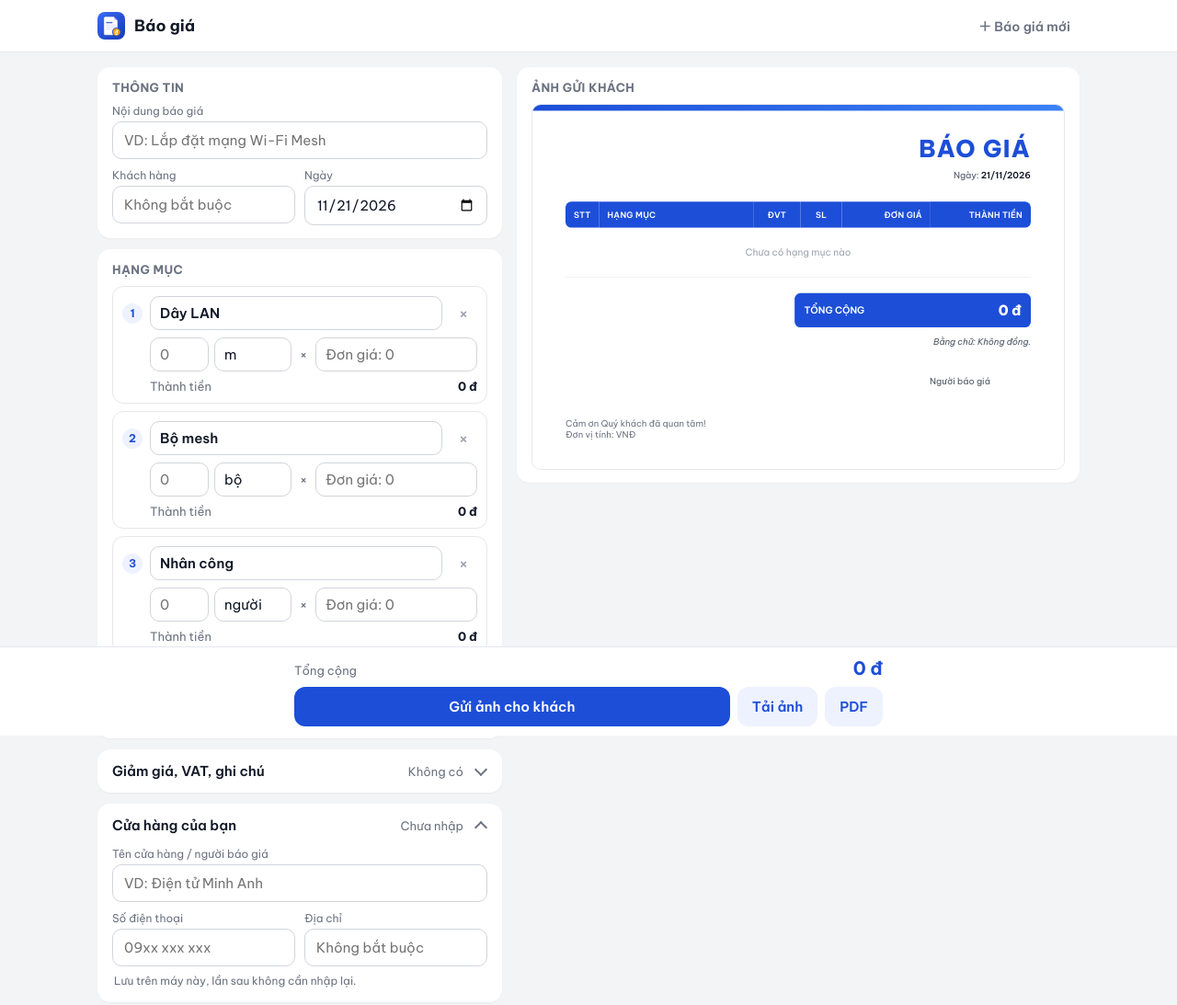
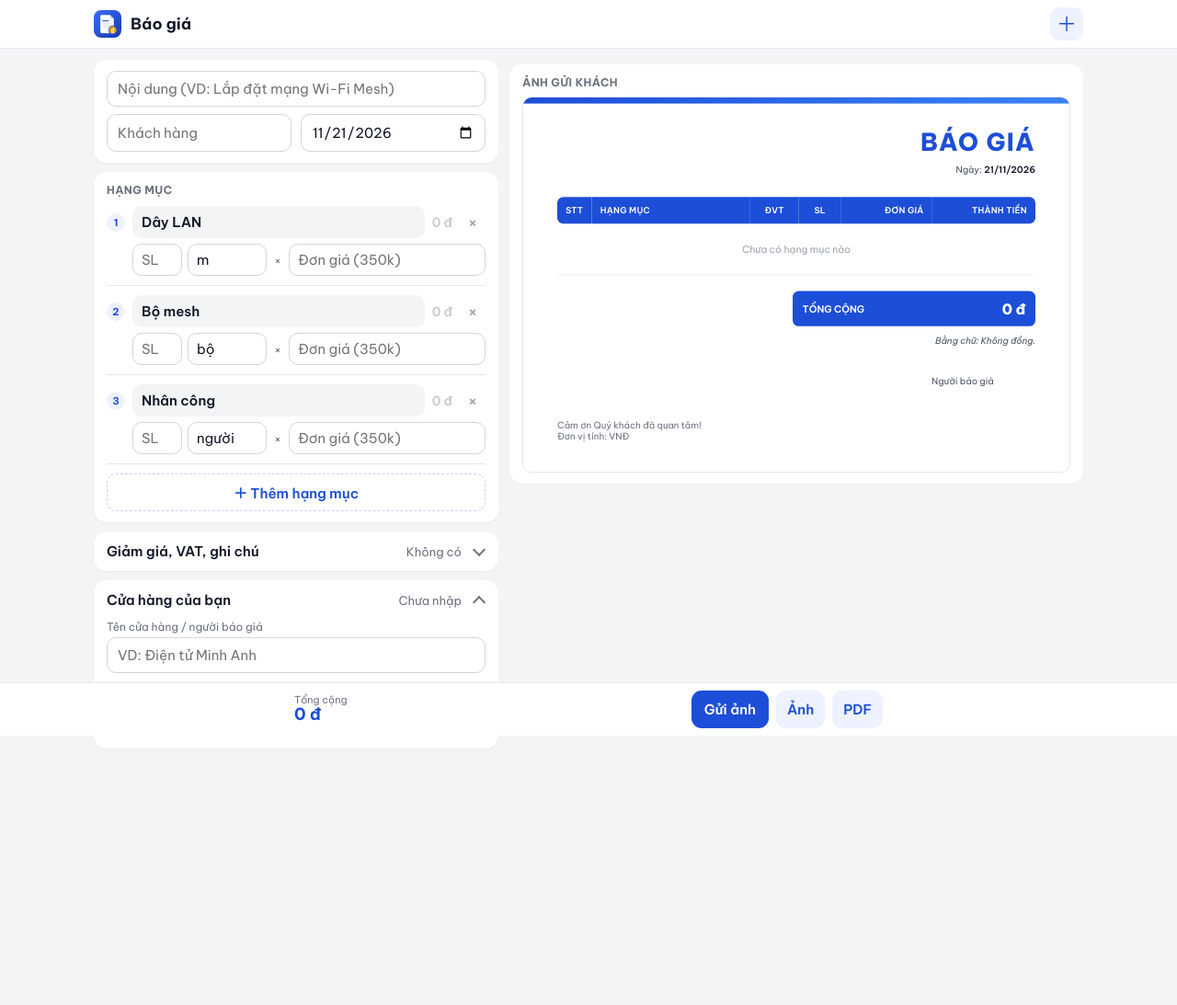
Before and after one commit to iamboo98/Baogia, a plain HTML site: page index.html in a window 1280 px wide. Shown: the whole page at 92% size. After the commit the page ends 910 px from the top, so only its background shows below. Drawn offline with nearby package versions, Linux system fonts and the light colour scheme.

Commit message:
Làm gọn giao diện: thanh trên/dưới 1 dòng, hạng mục 2 dòng
Co-Authored-By: Claude Opus 5.5 <noreply@anthropic.com>
Claude-Session: https://claude.ai/code/session_01GEtvhEeSeN4dD1XG6pFnS9

```diff
--- a/index.html
+++ b/index.html
@@ -22,38 +22,39 @@
   }
   *{box-sizing:border-box;-webkit-tap-highlight-color:transparent}
   html,body{margin:0}
-  body{font-family:'Be Vietnam Pro',system-ui,-apple-system,'Segoe UI',Roboto,sans-serif;background:var(--bg);color:var(--text);font-size:15px;padding-bottom:calc(132px + env(safe-area-inset-bottom))}
+  body{font-family:'Be Vietnam Pro',system-ui,-apple-system,'Segoe UI',Roboto,sans-serif;background:var(--bg);color:var(--text);font-size:15px;padding-bottom:calc(84px + env(safe-area-inset-bottom))}
   button{font:inherit;cursor:pointer}
 
-  /* ---------- Thanh trên ---------- */
+  /* ---------- Thanh trên (1 dòng) ---------- */
   .topbar{position:sticky;top:0;z-index:10;background:#fff;border-bottom:1px solid var(--line)}
-  .topbar .in{max-width:1100px;margin:0 auto;padding:10px 16px;display:flex;align-items:center;gap:10px}
-  .topbar img{width:30px;height:30px;border-radius:8px}
-  .topbar h1{margin:0;font-size:17px;font-weight:700;color:var(--ink);flex:1}
-  .icon-btn{border:0;background:none;color:var(--muted);font-size:14px;font-weight:600;padding:8px 10px;border-radius:8px}
-  .icon-btn:hover{background:var(--bg)}
-  .tabs{display:flex;gap:4px;margin:0 16px 10px;padding:4px;background:var(--bg);border-radius:10px}
-  .tabs button{flex:1;border:0;background:none;padding:8px;border-radius:8px;font-weight:600;color:var(--muted)}
+  .topbar .in{max-width:1100px;margin:0 auto;padding:8px 12px;display:flex;align-items:center;gap:10px}
+  .topbar img{width:30px;height:30px;border-radius:8px;flex:none}
+  .topbar h1{margin:0;font-size:17px;font-weight:700;color:var(--ink)}
+  .tabs{flex:1;display:flex;gap:2px;padding:3px;background:var(--bg);border-radius:10px;max-width:260px;margin-left:auto}
+  .tabs button{flex:1;border:0;background:none;padding:7px 6px;border-radius:8px;font-weight:600;font-size:14px;color:var(--muted)}
   .tabs button.on{background:#fff;color:var(--ink);box-shadow:0 1px 2px rgba(0,0,0,.08)}
+  .icon-btn{flex:none;border:0;background:var(--blue-soft);color:var(--blue);font-size:22px;line-height:1;width:36px;height:36px;border-radius:10px;display:grid;place-items:center}
+  @media(max-width:959px){ .topbar h1{display:none} }
 
   /* ---------- Bố cục ---------- */
-  main{max-width:1100px;margin:0 auto;padding:16px;display:grid;grid-template-columns:minmax(0,1fr);gap:16px}
-  .col{min-width:0;display:grid;grid-template-columns:minmax(0,1fr);gap:12px;align-content:start}
+  main{max-width:1100px;margin:0 auto;padding:12px;display:grid;grid-template-columns:minmax(0,1fr);gap:12px}
+  .col{min-width:0;display:grid;grid-template-columns:minmax(0,1fr);gap:10px;align-content:start}
   @media(max-width:959px){ body[data-tab="edit"] .preview-col, body[data-tab="preview"] .editor-col{display:none} }
   @media(min-width:960px){
     .tabs{display:none}
+    .icon-btn{margin-left:auto}
     main{grid-template-columns:440px minmax(0,1fr);align-items:start}
     .preview-col{position:sticky;top:70px}
   }
 
-  .card{background:#fff;border-radius:var(--radius);padding:14px 16px;box-shadow:0 1px 2px rgba(0,0,0,.04)}
-  .sec-title{display:flex;align-items:center;justify-content:space-between;margin:0 0 10px;font-size:13px;font-weight:700;color:var(--muted);text-transform:uppercase;letter-spacing:.4px}
+  .card{background:#fff;border-radius:var(--radius);padding:12px 14px;box-shadow:0 1px 2px rgba(0,0,0,.04)}
+  .sec-title{display:flex;align-items:center;justify-content:space-between;margin:0 0 8px;font-size:12px;font-weight:700;color:var(--muted);text-transform:uppercase;letter-spacing:.4px}
 
   /* Ô nhập */
   .field{position:relative}
   .field + .field{margin-top:10px}
   .field label{display:block;font-size:12px;color:var(--muted);margin:0 0 4px}
-  input,textarea{width:100%;font:inherit;padding:10px 12px;border:1px solid #d1d5db;border-radius:10px;background:#fff;color:var(--ink);min-width:0}
+  input,textarea{width:100%;font:inherit;padding:9px 11px;border:1px solid #d1d5db;border-radius:10px;background:#fff;color:var(--ink);min-width:0}
   input:focus,textarea:focus{outline:2px solid var(--blue);outline-offset:-1px;border-color:transparent}
   textarea{resize:vertical;min-height:64px}
   .two{display:grid;grid-template-columns:1fr 1fr;gap:10px}
@@ -61,42 +62,43 @@
 
   /* Phần gấp gọn */
   details.card{padding:0}
-  details summary{list-style:none;display:flex;align-items:center;gap:10px;padding:14px 16px;cursor:pointer}
+  details summary{list-style:none;display:flex;align-items:center;gap:10px;padding:12px 14px;cursor:pointer}
   details summary::-webkit-details-marker{display:none}
   details summary .t{font-weight:600;color:var(--ink)}
   details summary .s{flex:1;font-size:13px;color:var(--muted);text-align:right;white-space:nowrap;overflow:hidden;text-overflow:ellipsis}
   details summary::after{content:'';width:8px;height:8px;border-right:2px solid var(--muted);border-bottom:2px solid var(--muted);transform:rotate(45deg);margin:-4px 2px 0 4px;transition:transform .15s}
   details[open] summary::after{transform:rotate(225deg);margin-top:4px}
-  details .body{padding:0 16px 16px}
+  details .body{padding:0 14px 14px}
 
-  /* Hạng mục */
-  .items{display:grid;gap:8px}
-  .item{border:1px solid var(--line);border-radius:12px;padding:10px;display:grid;gap:8px}
-  .item .r1{display:grid;grid-template-columns:22px minmax(0,1fr) 30px;align-items:center;gap:8px}
-  .item .idx{width:22px;height:22px;border-radius:50%;background:var(--blue-soft);color:var(--blue);font-size:12px;font-weight:700;display:grid;place-items:center}
-  .item .del{border:0;background:none;color:#9ca3af;font-size:20px;line-height:1;width:30px;height:30px;border-radius:8px}
+  /* Hạng mục: 2 dòng / mục */
+  .items{display:grid}
+  .item{display:grid;gap:6px;padding:10px 0;border-bottom:1px solid var(--line)}
+  .item:first-child{padding-top:2px}
+  .item .r1{display:grid;grid-template-columns:20px minmax(0,1fr) auto 28px;align-items:center;gap:8px}
+  .item .idx{width:20px;height:20px;border-radius:50%;background:var(--blue-soft);color:var(--blue);font-size:11px;font-weight:700;display:grid;place-items:center}
+  .item .lt{font-weight:700;color:var(--ink);font-variant-numeric:tabular-nums;font-size:14px;white-space:nowrap}
+  .item .lt.zero{color:#c0c4cc;font-weight:500}
+  .item .del{border:0;background:none;color:#9ca3af;font-size:20px;line-height:1;width:28px;height:28px;border-radius:8px}
   .item .del:hover{background:#fef2f2;color:var(--danger)}
-  .item .r2{display:grid;grid-template-columns:64px 84px 14px minmax(0,1fr);align-items:center;gap:6px;padding-left:30px}
-  .item .x{text-align:center;color:var(--muted)}
-  .item .r3{padding-left:30px;font-size:13px;color:var(--muted);display:flex;justify-content:space-between}
-  .item .r3 b{color:var(--ink);font-variant-numeric:tabular-nums}
-  .item input{padding:8px 10px}
-  .item input[data-k="name"]{font-weight:600}
-  .add{width:100%;margin-top:10px;border:1.5px dashed #c7d2fe;background:var(--blue-soft);color:var(--blue);font-weight:600;padding:11px;border-radius:12px}
+  .item .r2{display:grid;grid-template-columns:54px 86px 12px minmax(0,1fr);align-items:center;gap:6px;padding-left:28px}
+  .item .x{text-align:center;color:var(--muted);font-size:13px}
+  .item input{padding:7px 9px}
+  .item input[data-k="name"]{font-weight:600;border-color:transparent;background:var(--bg)}
+  .item input[data-k="name"]:focus{background:#fff}
+  .add{width:100%;margin-top:10px;border:1.5px dashed #c7d2fe;background:none;color:var(--blue);font-weight:600;padding:9px;border-radius:10px}
   .hint{font-size:12px;color:var(--muted);margin:8px 2px 0}
 
-  /* Thanh dưới */
-  .dock{position:fixed;left:0;right:0;bottom:0;z-index:10;background:#fff;border-top:1px solid var(--line);padding:10px 16px calc(10px + env(safe-area-inset-bottom))}
-  .dock .in{max-width:640px;margin:0 auto}
-  .dock .total{display:flex;align-items:baseline;justify-content:space-between;margin-bottom:8px}
-  .dock .total span{font-size:13px;color:var(--muted)}
-  .dock .total b{font-size:20px;color:var(--blue);font-variant-numeric:tabular-nums}
-  .dock .btns{display:grid;grid-template-columns:1fr auto auto;gap:8px}
-  .btn{border:0;border-radius:12px;padding:12px 16px;font-weight:600}
+  /* Thanh dưới (1 dòng) */
+  .dock{position:fixed;left:0;right:0;bottom:0;z-index:10;background:#fff;border-top:1px solid var(--line);padding:8px 12px calc(8px + env(safe-area-inset-bottom))}
+  .dock .in{max-width:640px;margin:0 auto;display:flex;align-items:center;gap:8px}
+  .dock .total{flex:1;min-width:0;line-height:1.15}
+  .dock .total span{display:block;font-size:11px;color:var(--muted)}
+  .dock .total b{font-size:18px;color:var(--blue);font-variant-numeric:tabular-nums;white-space:nowrap}
+  .btn{border:0;border-radius:11px;padding:11px 14px;font-weight:600;white-space:nowrap}
   .btn.primary{background:var(--blue);color:#fff}
-  .btn.ghost{background:var(--blue-soft);color:var(--blue)}
+  .btn.ghost{background:var(--blue-soft);color:var(--blue);padding:11px 12px}
 
-  .toast{position:fixed;left:50%;bottom:calc(140px + env(safe-area-inset-bottom));transform:translateX(-50%);background:#111827;color:#fff;padding:10px 16px;border-radius:999px;font-size:14px;opacity:0;transition:opacity .2s;pointer-events:none;z-index:20;white-space:nowrap}
+  .toast{position:fixed;left:50%;bottom:calc(80px + env(safe-area-inset-bottom));transform:translateX(-50%);background:#111827;color:#fff;padding:10px 16px;border-radius:999px;font-size:14px;opacity:0;transition:opacity .2s;pointer-events:none;z-index:20;white-space:nowrap}
   .toast.show{opacity:1}
 
   /* ===== Phiếu báo giá (phần xuất ảnh / PDF) ===== */
@@ -161,11 +163,11 @@
   <div class="in">
     <img src="icon-180.png" alt="">
     <h1>Báo giá</h1>
-    <button class="icon-btn" id="reset" title="Xoá hết để làm báo giá mới">＋ Báo giá mới</button>
-  </div>
-  <div class="tabs" role="tablist">
-    <button class="on" data-tab="edit">Soạn</button>
-    <button data-tab="preview">Xem trước</button>
+    <div class="tabs" role="tablist">
+      <button class="on" data-tab="edit">Soạn</button>
+      <button data-tab="preview">Xem trước</button>
+    </div>
+    <button class="icon-btn" id="reset" title="Báo giá mới" aria-label="Báo giá mới">＋</button>
   </div>
 </div>
 
@@ -174,11 +176,10 @@
   <div class="col editor-col">
 
     <section class="card">
-      <div class="sec-title">Thông tin</div>
-      <div class="field"><label for="subtitle">Nội dung báo giá</label><input id="subtitle" placeholder="VD: Lắp đặt mạng Wi-Fi Mesh"></div>
-      <div class="two" style="margin-top:10px">
-        <div class="field"><label for="customer">Khách hàng</label><input id="customer" placeholder="Không bắt buộc"></div>
-        <div class="field"><label for="date">Ngày</label><input id="date" type="date"></div>
+      <input id="subtitle" placeholder="Nội dung (VD: Lắp đặt mạng Wi-Fi Mesh)" aria-label="Nội dung báo giá">
+      <div class="two" style="margin-top:8px">
+        <input id="customer" placeholder="Khách hàng" aria-label="Khách hàng">
+        <input id="date" type="date" aria-label="Ngày">
       </div>
     </section>
 
@@ -186,7 +187,6 @@
       <div class="sec-title"><span>Hạng mục</span><span id="itemCount" style="text-transform:none;letter-spacing:0;font-weight:500"></span></div>
       <div class="items" id="items"></div>
       <button class="add" id="addItem" type="button">＋ Thêm hạng mục</button>
-      <p class="hint">Gõ giá nhanh: <b>350k</b> → 350.000 · <b>1.5tr</b> → 1.500.000</p>
       <datalist id="units"><option value="cái"><option value="bộ"><option value="m"><option value="cuộn"><option value="chiếc"><option value="người"><option value="công"><option value="gói"><option value="lần"></datalist>
     </section>
 
@@ -209,7 +209,6 @@
           <div class="field"><label for="shopPhone">Số điện thoại</label><input id="shopPhone" inputmode="tel" placeholder="09xx xxx xxx"></div>
           <div class="field"><label for="shopAddr">Địa chỉ</label><input id="shopAddr" placeholder="Không bắt buộc"></div>
         </div>
-        <p class="hint">Lưu trên máy này, lần sau không cần nhập lại.</p>
       </div>
     </details>
   </div>
@@ -226,11 +225,9 @@
 <div class="dock">
   <div class="in">
     <div class="total"><span>Tổng cộng</span><b id="dockTotal">0 đ</b></div>
-    <div class="btns">
-      <button class="btn primary" id="btnShare">Gửi ảnh cho khách</button>
-      <button class="btn ghost" id="btnDownload" title="Tải ảnh về máy">Tải ảnh</button>
-      <button class="btn ghost" id="btnPdf" title="Lưu file PDF khổ A4">PDF</button>
-    </div>
+    <button class="btn primary" id="btnShare">Gửi ảnh</button>
+    <button class="btn ghost" id="btnDownload" title="Tải ảnh về máy">Ảnh</button>
+    <button class="btn ghost" id="btnPdf" title="Lưu file PDF khổ A4">PDF</button>
   </div>
 </div>
 <div class="toast" id="toast"></div>
@@ -355,25 +352,28 @@
         <div class="r1">
           <span class="idx">${i + 1}</span>
           <input data-k="name" placeholder="Tên hạng mục" value="${esc(it.name)}" aria-label="Tên hạng mục">
+          <span class="lt"></span>
           <button class="del" type="button" title="Xoá dòng này" aria-label="Xoá">×</button>
         </div>
         <div class="r2">
-          <input data-k="qty" inputmode="decimal" placeholder="0" value="${esc(it.qty)}" aria-label="Số lượng">
+          <input data-k="qty" inputmode="decimal" placeholder="SL" value="${esc(it.qty)}" aria-label="Số lượng">
           <input data-k="unit" list="units" placeholder="ĐVT" value="${esc(it.unit)}" aria-label="Đơn vị tính">
           <span class="x">×</span>
-          <input data-k="price" inputmode="decimal" placeholder="Đơn giá: 0" value="${esc(it.price)}" aria-label="Đơn giá">
-        </div>
-        <div class="r3"><span>Thành tiền</span><b>${fmt(lineTotal(it))} đ</b></div>`;
+          <input data-k="price" inputmode="decimal" placeholder="Đơn giá (350k)" value="${esc(it.price)}" aria-label="Đơn giá">
+        </div>`;
+      const lt = el.querySelector('.lt');
+      const showLt = () => { const v = lineTotal(it); lt.textContent = fmt(v) + ' đ'; lt.classList.toggle('zero', !v); };
+      showLt();
       el.querySelectorAll('input').forEach(inp => {
         inp.addEventListener('input', () => {
           it[inp.dataset.k] = inp.value;
-          el.querySelector('.r3 b').textContent = fmt(lineTotal(it)) + ' đ';
+          showLt();
           update();
         });
       });
       el.querySelector('input[data-k="price"]').addEventListener('blur', e => {
         const v = parseMoney(e.target.value);
-        if (v) { it.price = fmt(v); e.target.value = it.price; update(); }
+        if (v) { it.price = fmt(v); e.target.value = it.price; showLt(); update(); }
       });
       el.querySelector('.del').addEventListener('click', () => {
         if (state.items.length === 1) { state.items[0] = emptyItem(); }
```
